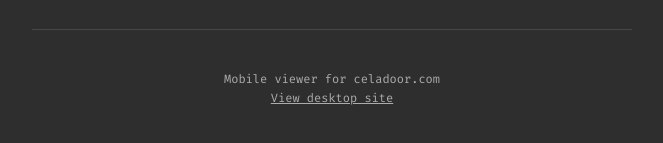
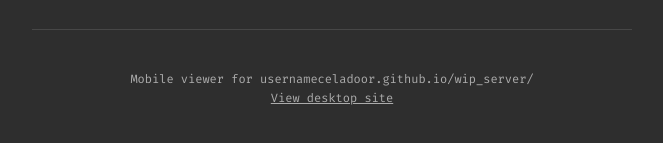
Before and after one commit to usernameceladoor/wip_server, a plain HTML site: page m-index.html in a window 1280 px wide. Shown: the part 609-752 px from the top of the page, without its empty margins (308-971 px from the left). Drawn offline with Linux system fonts and the light colour scheme.

Commit message:
correction
not celadoor.com

```diff
--- a/m-index.html
+++ b/m-index.html
@@ -134,7 +134,7 @@
         </nav>
 
         <footer class="footer">
-            <p>Mobile viewer for celadoor.com</p>
+            <p>Mobile viewer for usernameceladoor.github.io/wip_server/</p>
             <p><a href="index.html">View desktop site</a></p>
         </footer>
     </div>
```
